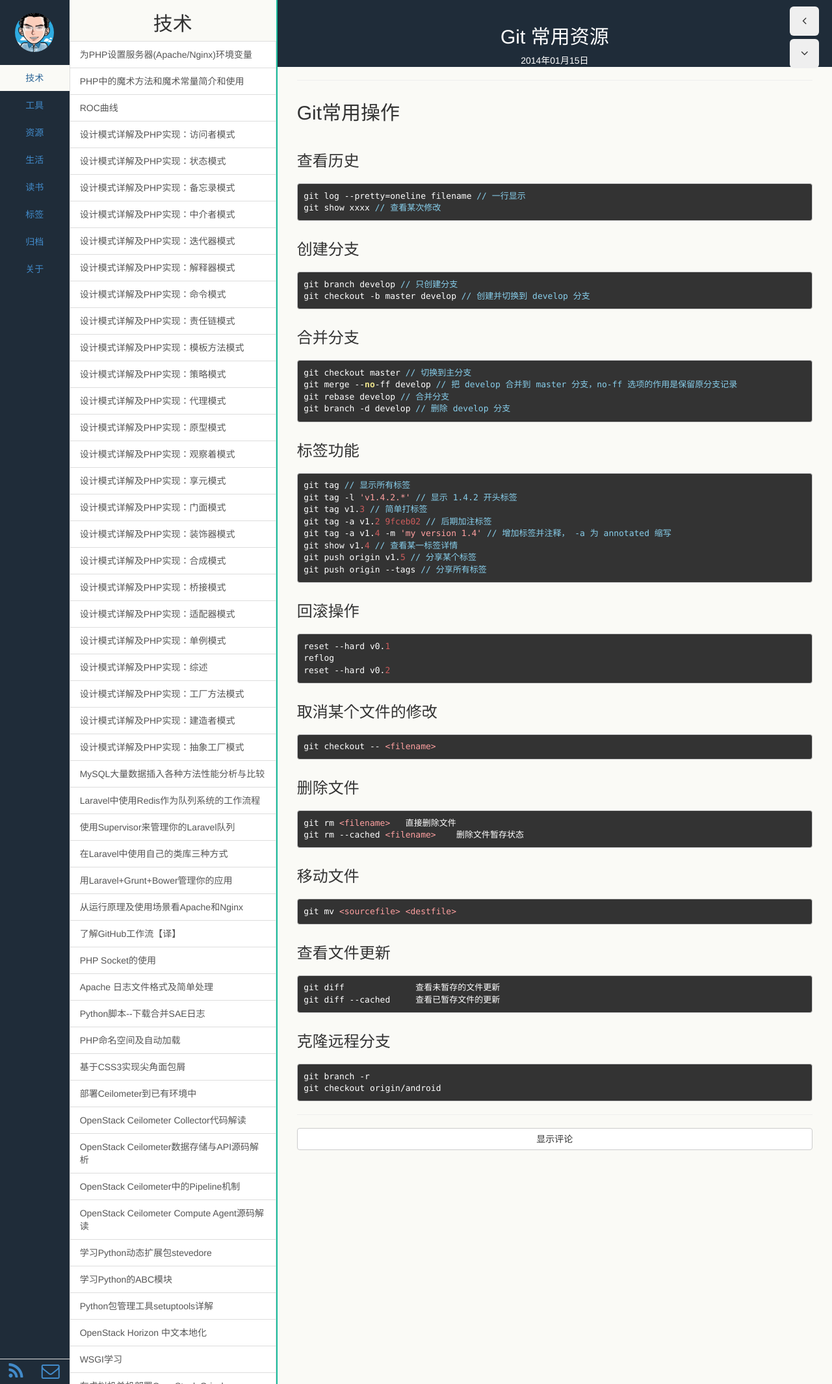
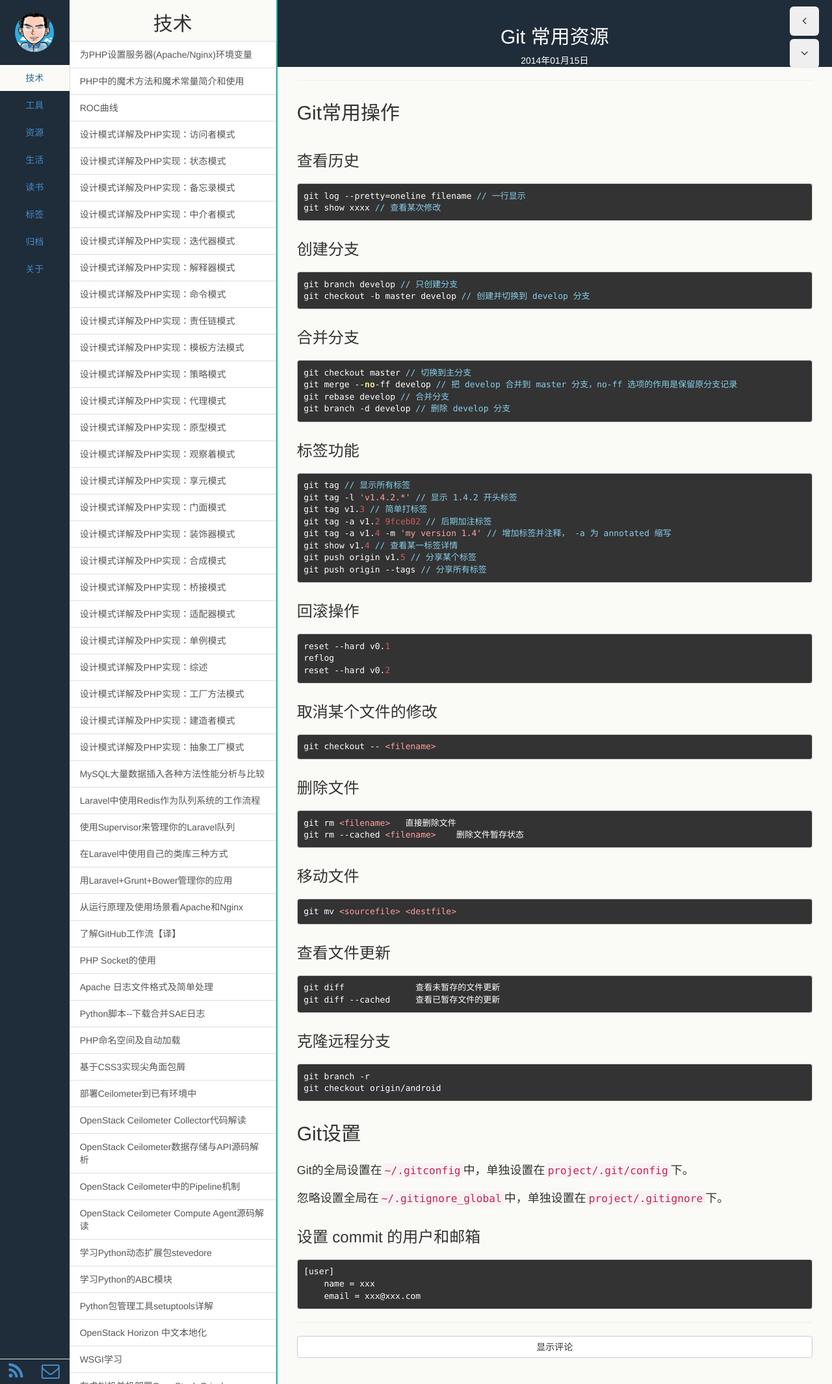
Before and after one commit to dayon3z1/suyan, a Jekyll site: the page built from _posts/Resource/2014-01-15-general-git-resources.md, in a window 1280 px wide. Shown: the whole page at 65% size. Built offline with Jekyll 4.4.1, drawn with Linux system fonts in a browser that asks for light colours; Markdown is read by kramdown in place of the engine named in the settings.

Commit message:
some improve

````diff
--- a/_posts/Resource/2014-01-15-general-git-resources.md
+++ b/_posts/Resource/2014-01-15-general-git-resources.md
@@ -59,3 +59,17 @@ description:
 ### 克隆远程分支
     git branch -r
     git checkout origin/android
+
+## Git设置
+
+Git的全局设置在`~/.gitconfig`中，单独设置在`project/.git/config`下。
+
+忽略设置全局在`~/.gitignore_global`中，单独设置在`project/.gitignore`下。
+
+### 设置 commit 的用户和邮箱
+
+```
+[user]
+    name = xxx
+    email = xxx@xxx.com
+```
````
Also changed, not shown: _posts/Resource/2014-05-11-general-mysql-resources.md (+1 -1 lines), _posts/Resource/2014-08-03-genereal-mac-resources.md (added, +24 -0 lines).
